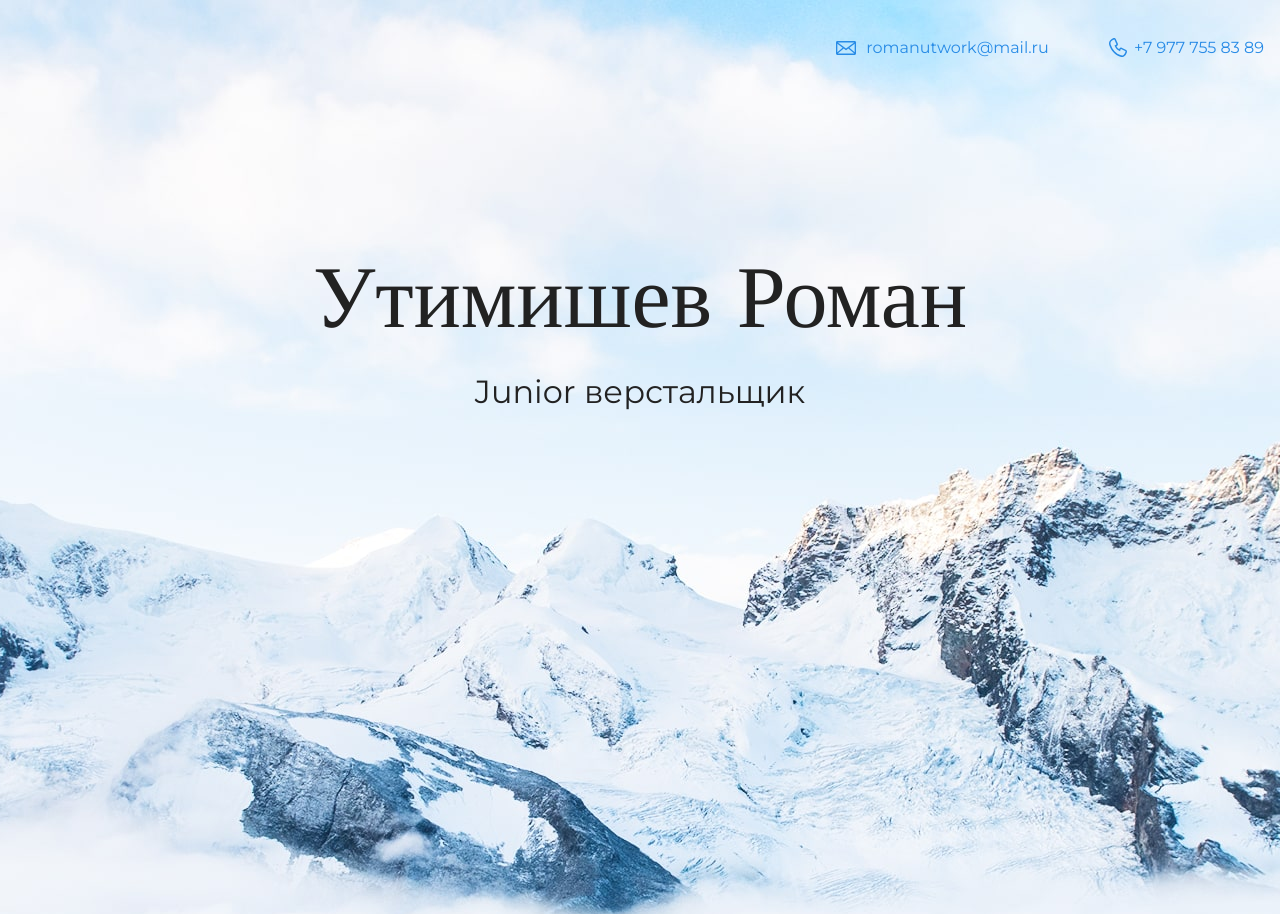
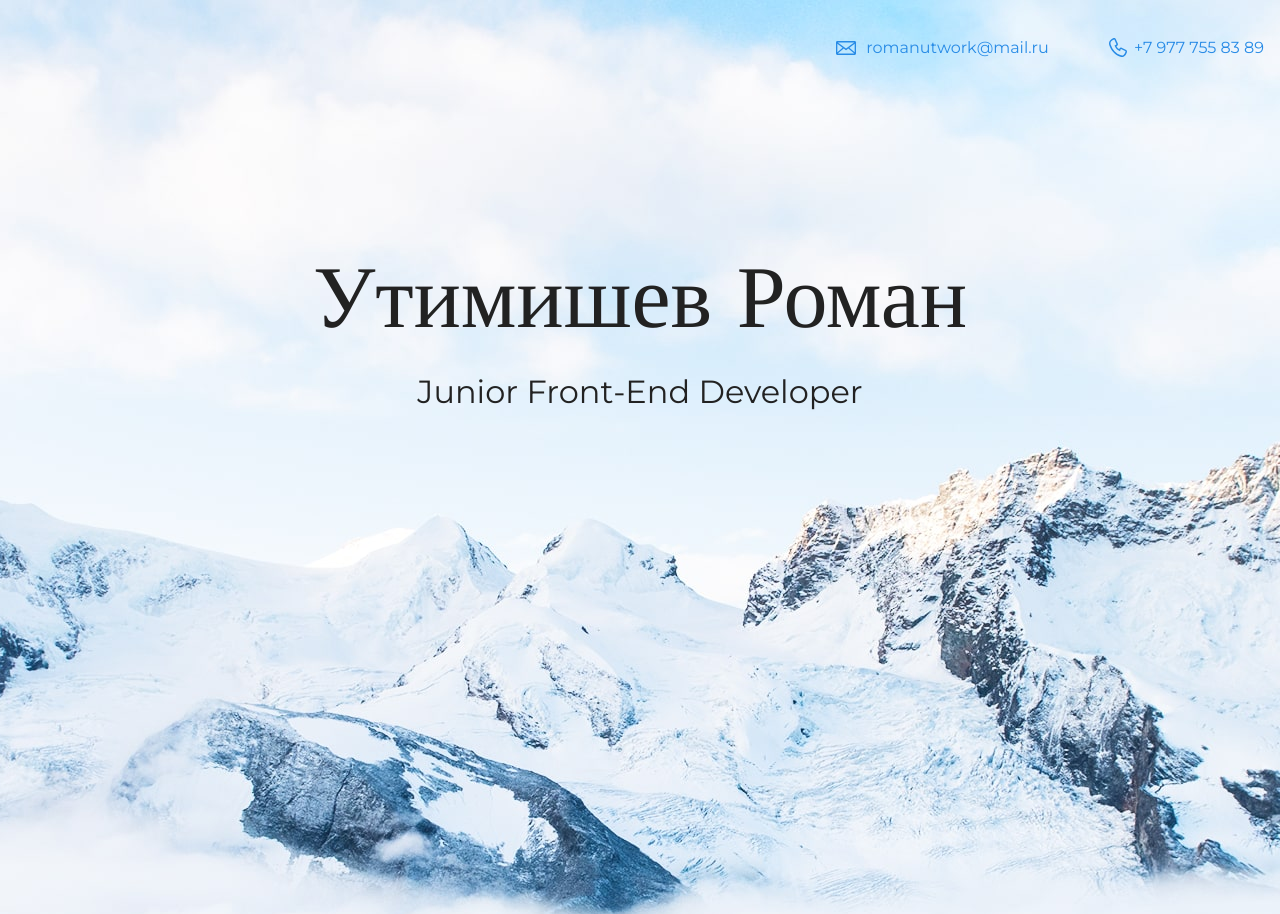
Before and after one commit to RomaNUT/my-site, a plain HTML site: page index.html in a window 1280 px wide. Shown: the top 914 px of the page. Drawn offline with nearby package versions, Linux system fonts and the light colour scheme.

Commit message:
verstal into dev

```diff
--- a/index.html
+++ b/index.html
@@ -21,7 +21,7 @@
   <section class="hero-image">
     <div class="container">
       <h1 class="heading">Утимишев Роман</h1>
-      <p>Junior верстальщик</p>
+      <p>Junior Front-End Developer</p>
     </div>
   </section>
 
```
